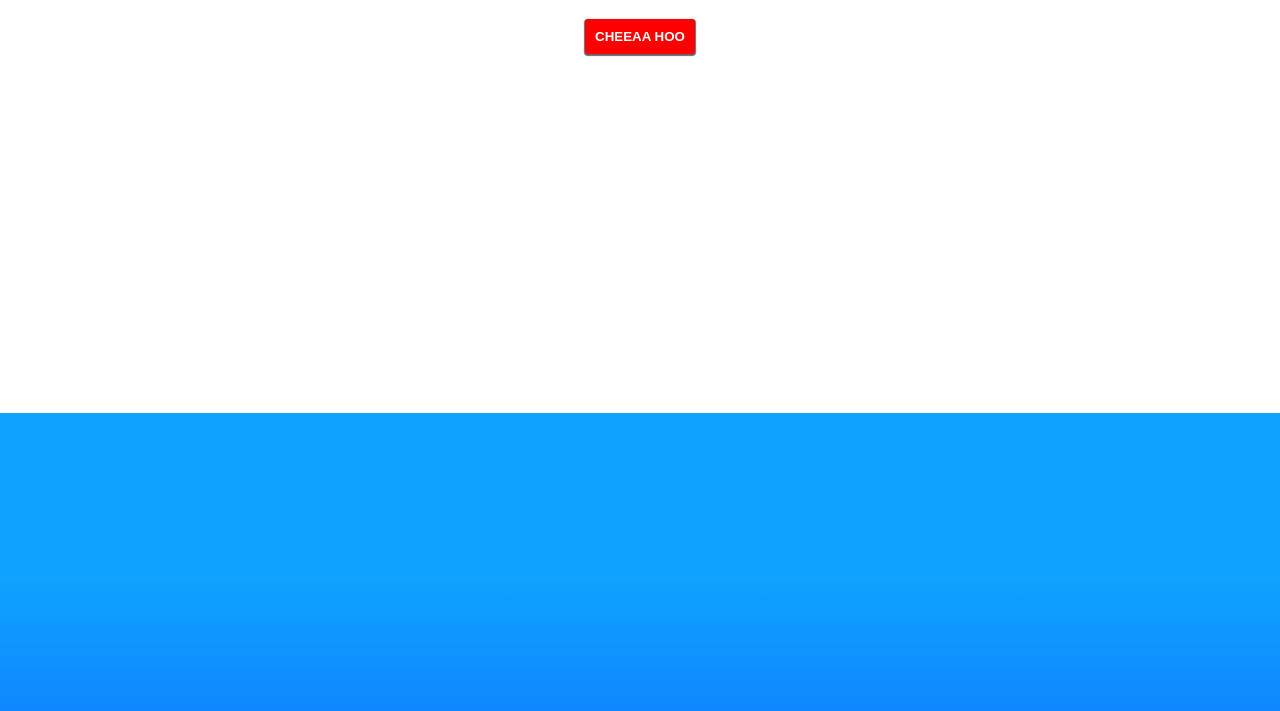
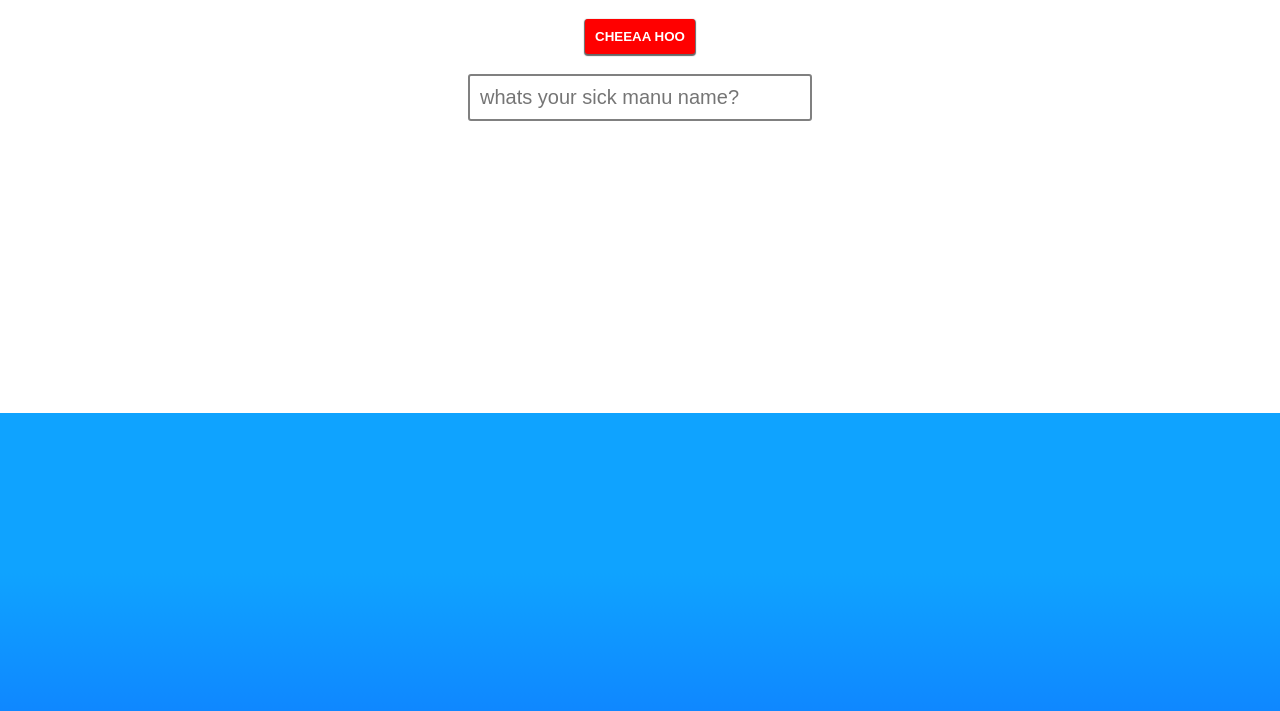
Before and after one commit to danmorrisonNZ/sickManus, a plain HTML site: page index.html in a window 1280 px wide. Shown: the part 67-778 px from the top of the page. Drawn offline with Linux system fonts and the light colour scheme.

Commit message:
add input for name of person performing a sick manu

```diff
--- a/index.html
+++ b/index.html
@@ -18,6 +18,7 @@
   <div id="top-bar">
     <h1> do it</h1>
     <button id="massive-manu"class="default-button-style">CHEEAA HOO</button>
+    <input type="text" id="name" placeholder="whats your sick manu name?"></input>
   </div>
   <img src="images/chea_hooey.png" id="sick-manu"></img>
   <div id="ocean"></div>
--- a/styles/style.css
+++ b/styles/style.css
@@ -56,11 +56,26 @@ button{
   top: -200px;
   left: 45%;
   max-width: 200px;
+}
 
+#name{
+  width: 25%;
+  margin: 0 auto;
+  margin-top: 20px;
+  font-size: 20px;
+  color: #494949;
+  display: block;
+  padding: 10px;
+  outline: none;
+  border: 2px solid grey;
+  border-radius: 3px;
 }
 
 @media (max-width: 600px) {
   #sick-manu{
     left:25%;
   }
+  #name{
+    width: 75%;
+  }
 }
```
